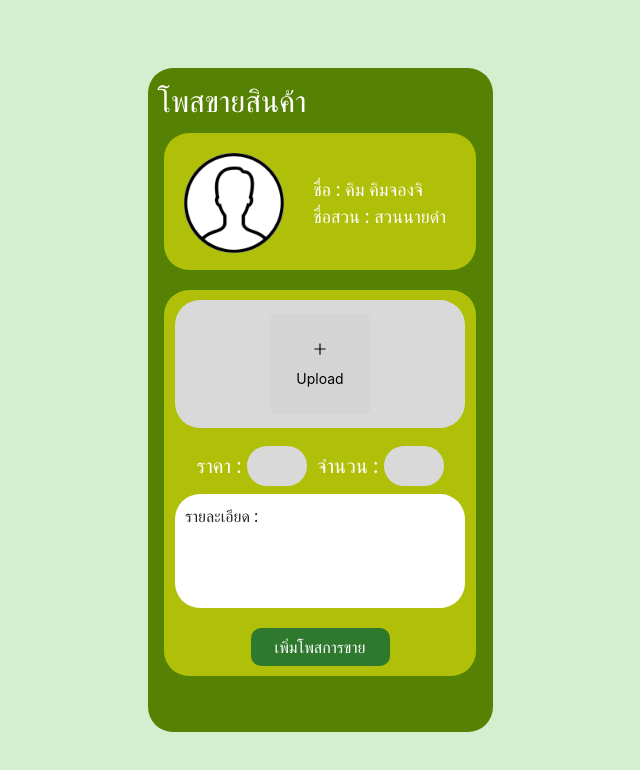
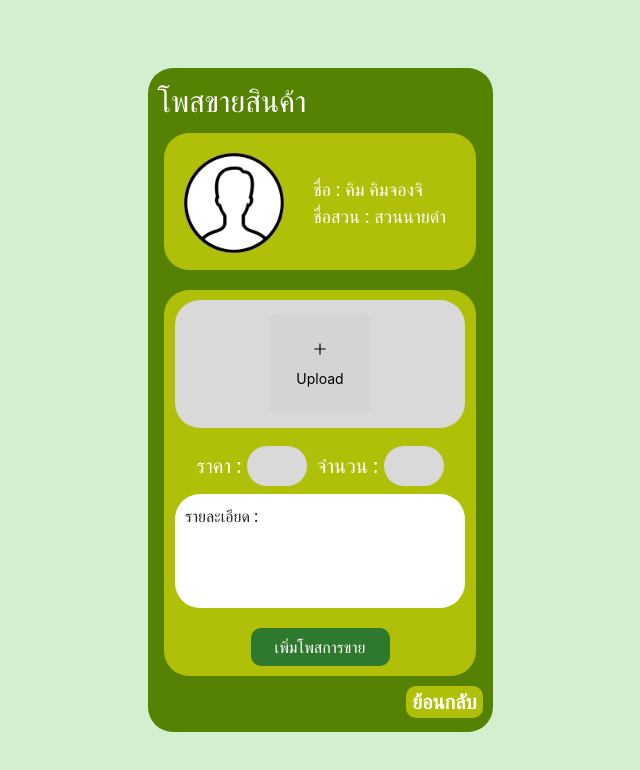
Before and after one commit to Junemo-star/THdurianWeb, a React (Create React App) app in the folder clint/: page /Post in a window 1280 px wide. Shown: the top 770 px of the page, without its empty margins (320-960 px from the left). Built offline with nearby package versions, Linux system fonts and the light colour scheme.

Commit message:
ปรับแต่งหน้าโพสเล็กน้อย

```diff
--- a/clint/src/css/CssGarden.module.css
+++ b/clint/src/css/CssGarden.module.css
@@ -61,6 +61,7 @@
     display: flex;
     justify-content: center;
     align-items: center;
+    border-style: hidden;
 }
 
 .text_head_box {
--- a/clint/src/css/CssPost.module.css
+++ b/clint/src/css/CssPost.module.css
@@ -115,3 +115,21 @@
     background-color: #2E792D;
     margin-top: 20px;
 }
+
+.back_pos {
+    padding: 10px;
+    display: flex;
+    justify-content: end;
+}
+
+.back_pos button{
+    background-color: #B0BF07;
+    border-radius: 10px;
+    display: flex;
+    justify-content: center;
+    align-items: center;
+    border-style: hidden;
+    font-size: 20px;
+    color: white;
+    font-weight: bold;
+}
--- a/clint/src/page/Postgardener.js
+++ b/clint/src/page/Postgardener.js
@@ -2,6 +2,8 @@ import React, { useState } from 'react';
 import styles from '../css/CssPost.module.css'
 import { LoadingOutlined, PlusOutlined } from '@ant-design/icons';
 import { message, Upload } from 'antd';
+import Footers from '../componet/Footerbar';
+import { useNavigate } from "react-router-dom";
 
 const getBase64 = (img, callback) => {
     const reader = new FileReader();
@@ -24,6 +26,9 @@ const beforeUpload = (file) => {
 const PostGarden = () => {
     const [loading, setLoading] = useState(false);
     const [imageUrl, setImageUrl] = useState();
+
+    const navigate = useNavigate()
+
     const handleChange = (info) => {
         if (info.file.status === 'uploading') {
             setLoading(true);
@@ -37,6 +42,7 @@ const PostGarden = () => {
             });
         }
     };
+
     const uploadButton = (
         <button
             style={{
@@ -55,6 +61,10 @@ const PostGarden = () => {
             </div>
         </button>
     );
+
+    const back = () => {
+        navigate("/Gardener")
+    }
 
     return (
         <div className={styles.set_pos}>
@@ -117,12 +127,16 @@ const PostGarden = () => {
                         <button className={styles.button_con}>
                             เพิ่มโพสการขาย
                         </button>
-
                     </div>
                 </div>
 
+                <div className={styles.back_pos}>
+                    <button onClick={() => back()}>
+                        ย้อนกลับ
+                    </button>
+                </div>
+            </div>
 
-            </div>
         </div>
     )
 }
--- a/clint/src/page/Usergarden.js
+++ b/clint/src/page/Usergarden.js
@@ -3,11 +3,14 @@ import Footers from '../componet/Footerbar';
 import { useNavigate } from "react-router-dom";
 import axios from 'axios';
 import { useAuth } from '../componet/AuthContext';
+import useWindowWidth from '../componet/Check_size';
 
 
 const Gardener = () => {
     const navigate = useNavigate()
     const { setRole } = useAuth();
+
+    const windowWidth = useWindowWidth();
 
     const handleLogout = () => {
         // Remove JWT Token from Local Storage
@@ -18,6 +21,10 @@ const Gardener = () => {
         axios.defaults.headers.common.Authorization = "";
         // Navigate to the "/" path (adjust this if using a different routing library)
         navigate("/");
+    }
+
+    const postsell = () => {
+        navigate('/Post')
     }
 
     return (
@@ -32,11 +39,11 @@ const Gardener = () => {
                             สถานะ : ชาวสวน
                         </div>
                     </div>
-                    <div className={styles.head_box}>
+                    <button className={styles.head_box} onClick={() => postsell()}>
                         <div className={styles.text_head_box}>
                             เพิ่มโพสการขาย
                         </div>
-                    </div>
+                    </button>
                 </div>
 
                 <div className={styles.box_inside_profile}>
@@ -97,7 +104,7 @@ const Gardener = () => {
                 </div>
             </div>
 
-            <Footers />
+            {windowWidth < 450 && <Footers />}
         </div>
     )
 }
```
